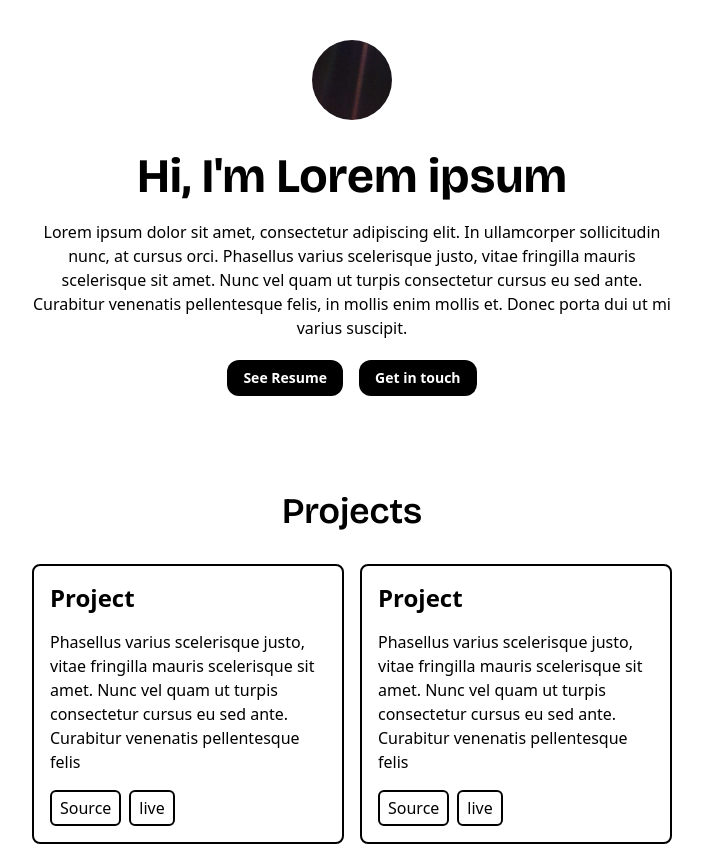
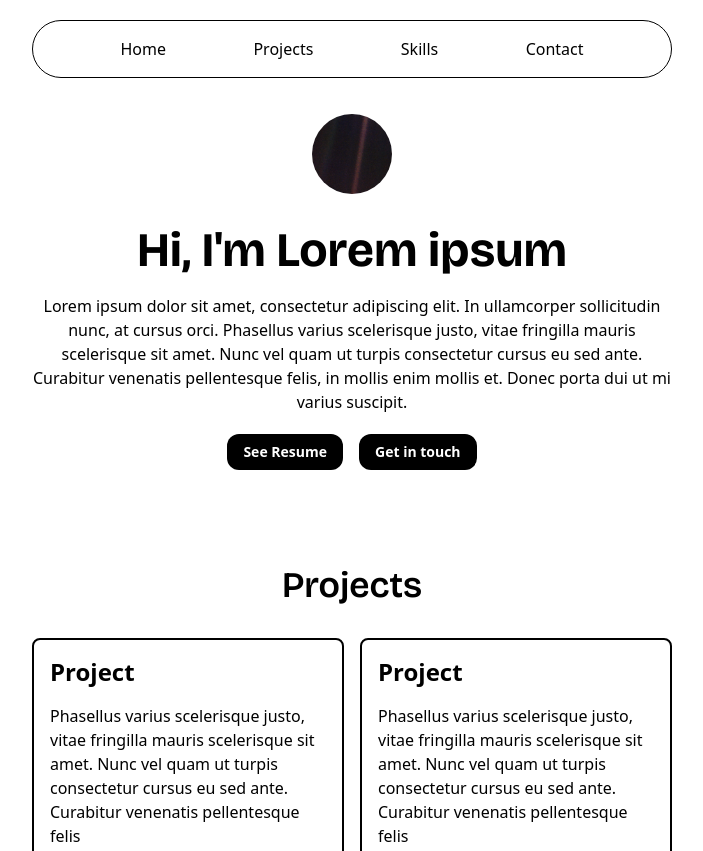
Before and after one commit to deep-vinci/WIP, a website: page src/index.html in a window 1280 px wide. Shown: the top 851 px of the page, without its empty margins (288-991 px from the left). Drawn offline with nearby package versions, Linux system fonts and the light colour scheme.

Commit message:
feat: add nav bar

```diff
--- a/src/index.html
+++ b/src/index.html
@@ -12,6 +12,24 @@
 
 <body>
     <div class="w-full max-w-[1400px] mx-auto flex justify-center items-center flex-col">
+        <!-- nav -->
+        <div class="w-[50%] mt-[1rem] border-1 rounded-full sticky top-5 backdrop-blur-lg">
+            <div class="flex justify-evenly py-4">
+                <div>
+                    <a href="">Home</a>
+                </div>
+                <div>
+                    <a href="">Projects</a>
+                </div>
+                <div>
+                    <a href="">Skills</a>
+                </div>
+                <div>
+                    <a href="">Contact</a>
+                </div>
+            </div>
+        </div>
+
         <!-- home -->
         <div class="w-[50%]">
             <div class="w-full flex justify-center">
@@ -103,7 +121,7 @@
                 Skills
             </h2>
             <div class="flex justify-center flex-wrap mt-[2rem] gap-3 text-sm">
-                <div class="bg-black text-white px-2 py-1 rounded-sm">Lorem</div>
+                <div class="bg-black text-white px-2 py-1 rounded-sm" title="Lorem">Lorem</div>
                 <div class="bg-black text-white px-2 py-1 rounded-sm">ipsum</div>
                 <div class="bg-black text-white px-2 py-1 rounded-sm">don</div>
                 <div class="bg-black text-white px-2 py-1 rounded-sm">fitr</div>
```
Also changed, not shown: src/output.css.
